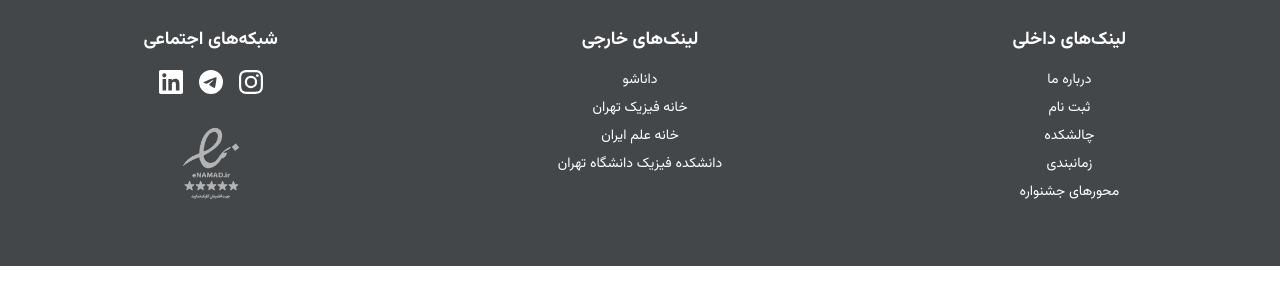
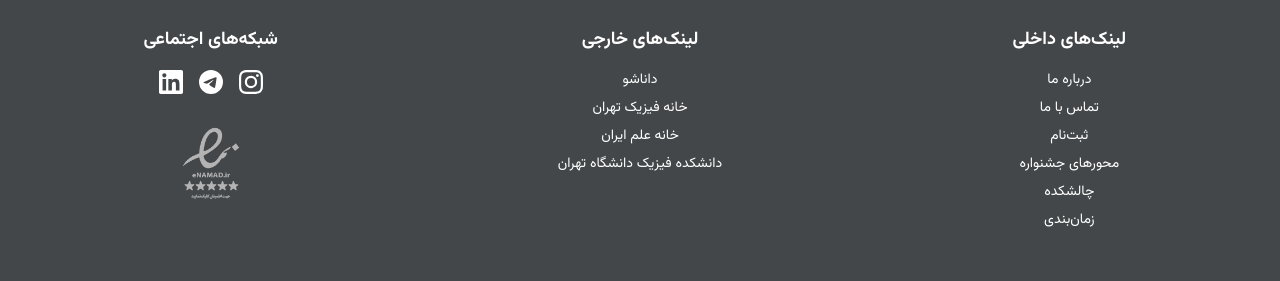
Before and after one commit to alireza10rezaei10/danaleague-front-end, a Next.js app: page / in a window 1280 px wide. Shown: the part 2124-2405 px from the top of the page. Built offline with nearby package versions, Linux system fonts and the light colour scheme.

Commit message:
fix the footer

```diff
--- a/app/constants.js
+++ b/app/constants.js
@@ -54,9 +54,10 @@ export const FOOTER_LINKS = {
   ],
   INTERNALS: [
     { TITLE: "درباره ما", URL: "/about-us" },
-    { TITLE: "ثبت نام", URL: SIGN_UP_URL },
+    { TITLE: "تماس با ما", URL: "/contact-us" },
+    { TITLE: "ثبت‌نام", URL: SIGN_UP_URL },
+    { TITLE: "محورهای جشنواره", URL: "/info#pivots" },
     { TITLE: "چالشکده", URL: "/challenges" },
-    { TITLE: "زمانبندی", URL: "/info#timing" },
-    { TITLE: "محورهای جشنواره", URL: "/info#pivots" },
+    { TITLE: "زمان‌بندی", URL: "/info#timing" },
   ],
 };
--- a/components/Footer.jsx
+++ b/components/Footer.jsx
@@ -4,6 +4,19 @@ import { IMAGES, FOOTER_LINKS } from "@/app/constants";
 import { SiInstagram, SiTelegram, SiLinkedin } from "react-icons/si";
 
 const Footer = () => {
+  const renderLinks = (links, isInternal = false) =>
+    links.map((link) => (
+      <li key={link.URL} className="hover:text-[var(--gold-color)]">
+        {isInternal ? (
+          <Link href={link.URL}>{link.TITLE}</Link>
+        ) : (
+          <a href={link.URL} target="_blank" rel="noopener noreferrer">
+            {link.TITLE}
+          </a>
+        )}
+      </li>
+    ));
+
   return (
     <footer className="mt-32 py-16 bg-[var(--primary-color)] text-white">
       <div className="container mx-auto px-4 grid grid-cols-1 sm:grid-cols-2 md:grid-cols-3 gap-10">
@@ -11,15 +24,7 @@ const Footer = () => {
         <div className="text-center">
           <h3 className="text-lg font-bold mb-4">لینک‌های داخلی</h3>
           <ul className="space-y-2 text-sm">
-            {FOOTER_LINKS.INTERNALS.map((link, index) => {
-              return (
-                <li key={index}>
-                  <a href={link.URL} target="_blank" rel="noopener noreferrer">
-                    {link.TITLE}
-                  </a>
-                </li>
-              );
-            })}
+            {renderLinks(FOOTER_LINKS.INTERNALS, true)}
           </ul>
         </div>
 
@@ -27,15 +32,7 @@ const Footer = () => {
         <div className="text-center">
           <h3 className="text-lg font-bold mb-4">لینک‌های خارجی</h3>
           <ul className="space-y-2 text-sm">
-            {FOOTER_LINKS.EXTERNALS.map((link, index) => {
-              return (
-                <li key={index}>
-                  <a href={link.URL} target="_blank" rel="noopener noreferrer">
-                    {link.TITLE}
-                  </a>
-                </li>
-              );
-            })}
+            {renderLinks(FOOTER_LINKS.EXTERNALS)}
           </ul>
         </div>
 
```
